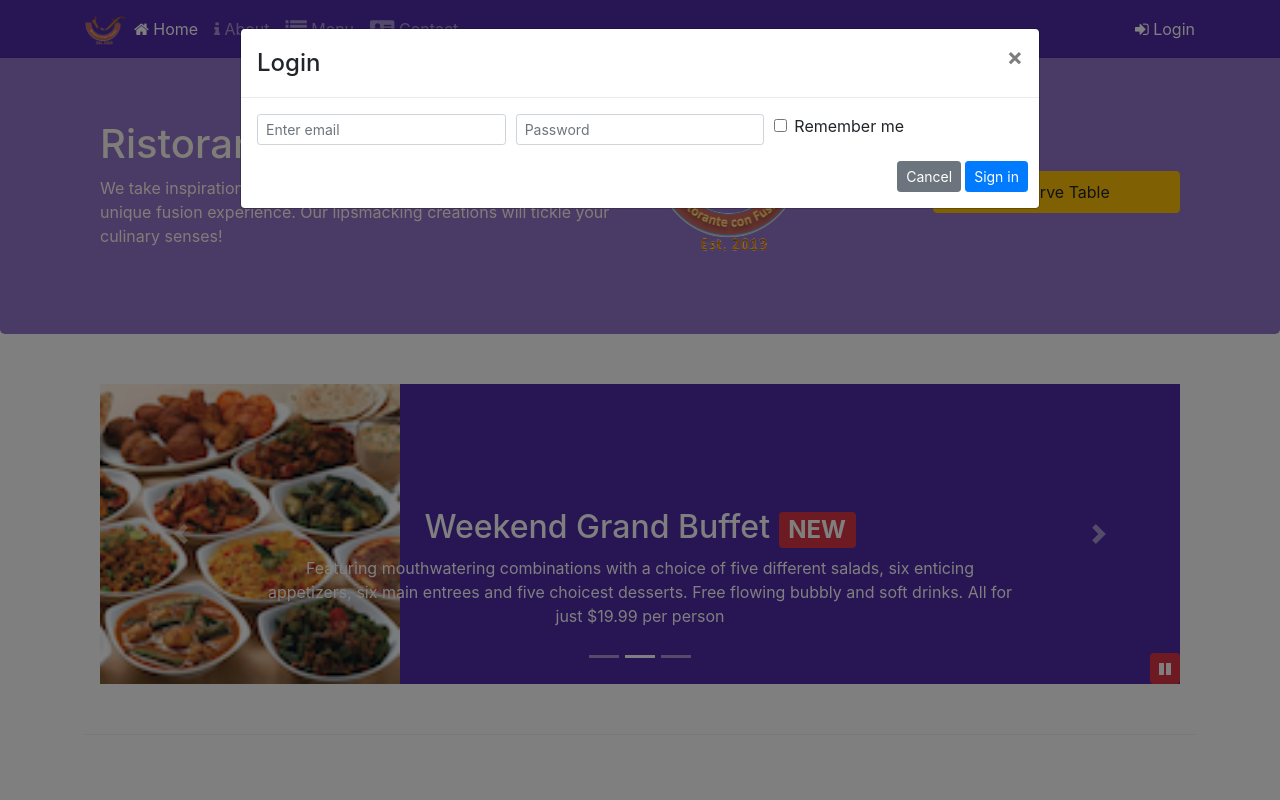
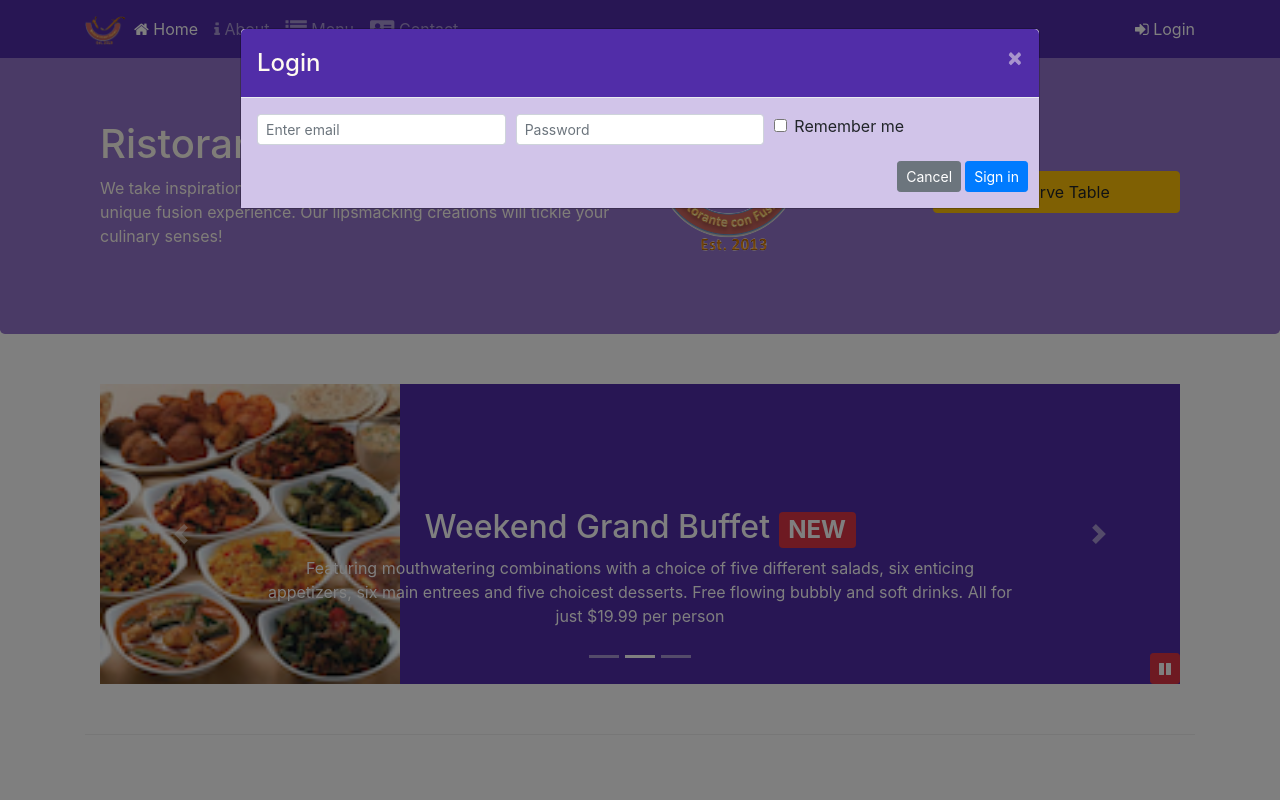
Before and after one commit to hirenballewar/conFusion, a website: page index.html in a window 1280 px wide. Both pictures are taken after a click on the link "Login". Shown: the top 800 px of the page. Drawn offline with nearby package versions, Linux system fonts and the light colour scheme.

Commit message:
assignment 4

```diff
--- a/css/styles.scss
+++ b/css/styles.scss
@@ -12,6 +12,19 @@ $carousel-item-height: 300px;
 	padding: $pad-up-dn $pad-left-right;
 }
 
+.modal-header{
+    background: $background-dark;
+    color:floralwhite;
+    .close{
+        color: floralwhite;
+
+
+    }
+}
+
+.modal-body{
+    background: #D1C4E9;
+}
 
 .row-header{
     @include zero-margin(0px,0px);
--- a/index.html
+++ b/index.html
@@ -31,8 +31,8 @@
                     <li class="nav-item"><a class="nav-link" href="./contactus.html"><span class="fa fa-address-card fa-lg"></span> Contact</a></li>
                 </ul>
                 <span class="navbar-text">
-                    <a href="" data-toggle="modal" data-target="#loginModal">
-                        <span class="fa fa-sign-in"></span> Login
+                    <a id="mylogin">
+                        <span class="fa fa-sign-in" ></span> Login
                     </a>
                 </span>
             </div>
@@ -180,8 +180,7 @@
                 </div>
                 <div class="col-12 col-sm align-self-center">
                     <a role="button" class="btn btn-block nav-link btn-warning"
-                        data-toggle="modal" data-target="#reserveModal" data-html="true"
-                        data-placement="bottom" href="#reserveModal">Reserve Table</a>
+                    href="#reserveModal" id="myreservetable">Reserve Table</a>
                 </div>
             </div>
         </div>
@@ -378,6 +377,21 @@
         });
 
     </script>
+    <script>
+        $(document).ready(function(){
+            $("#myreservetable").click(function(){
+                $("#reserveModal").modal("toggle");
+            })
+        })
+    </script>
+
+    <script>
+        $(document).ready(function(){
+            $("#mylogin").click(function(){
+                $("#loginModal").modal("toggle");
+            })
+        })
+    </script>
 
 
 </body>
```
Also changed, not shown: css/styles.css.
